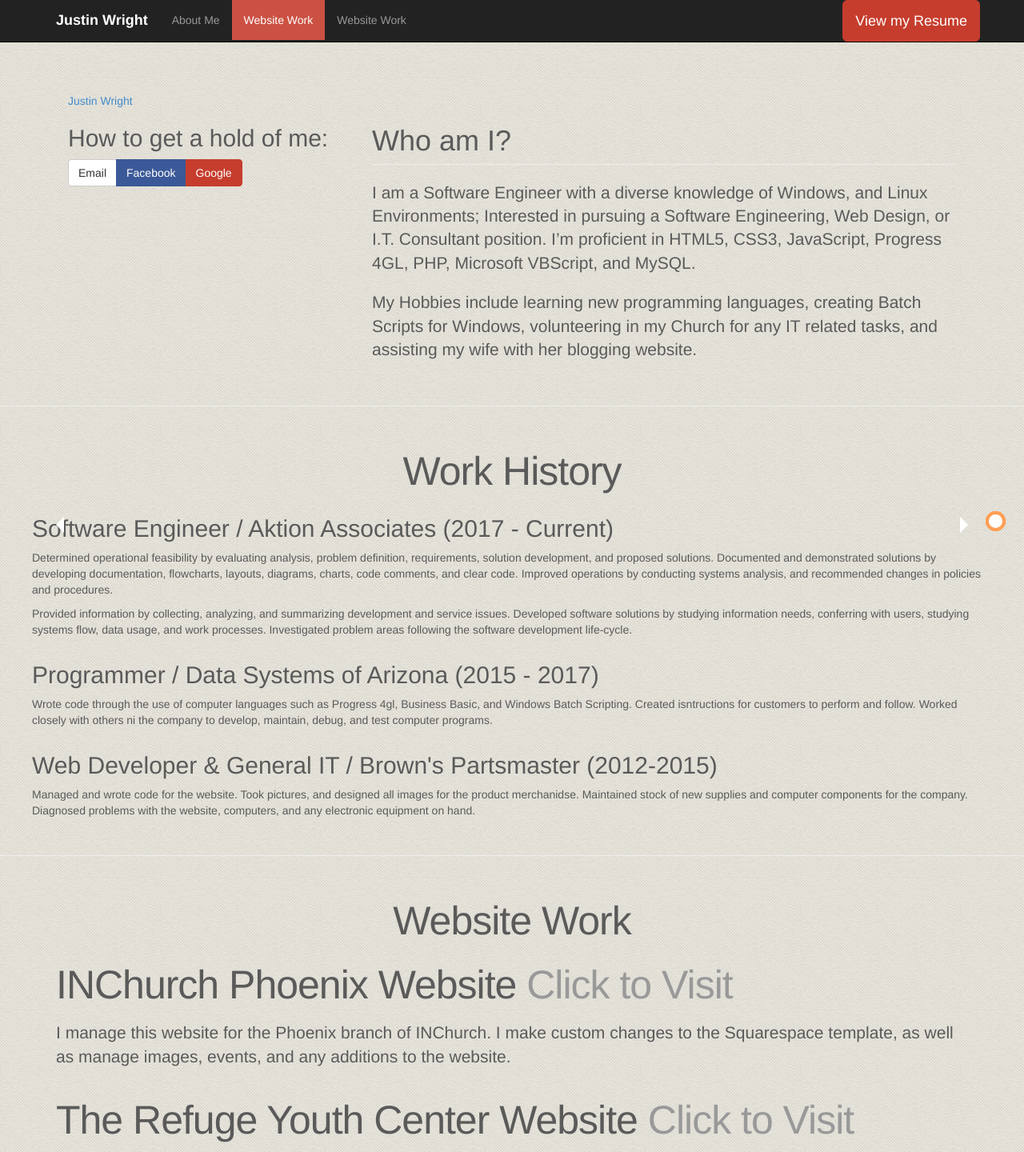
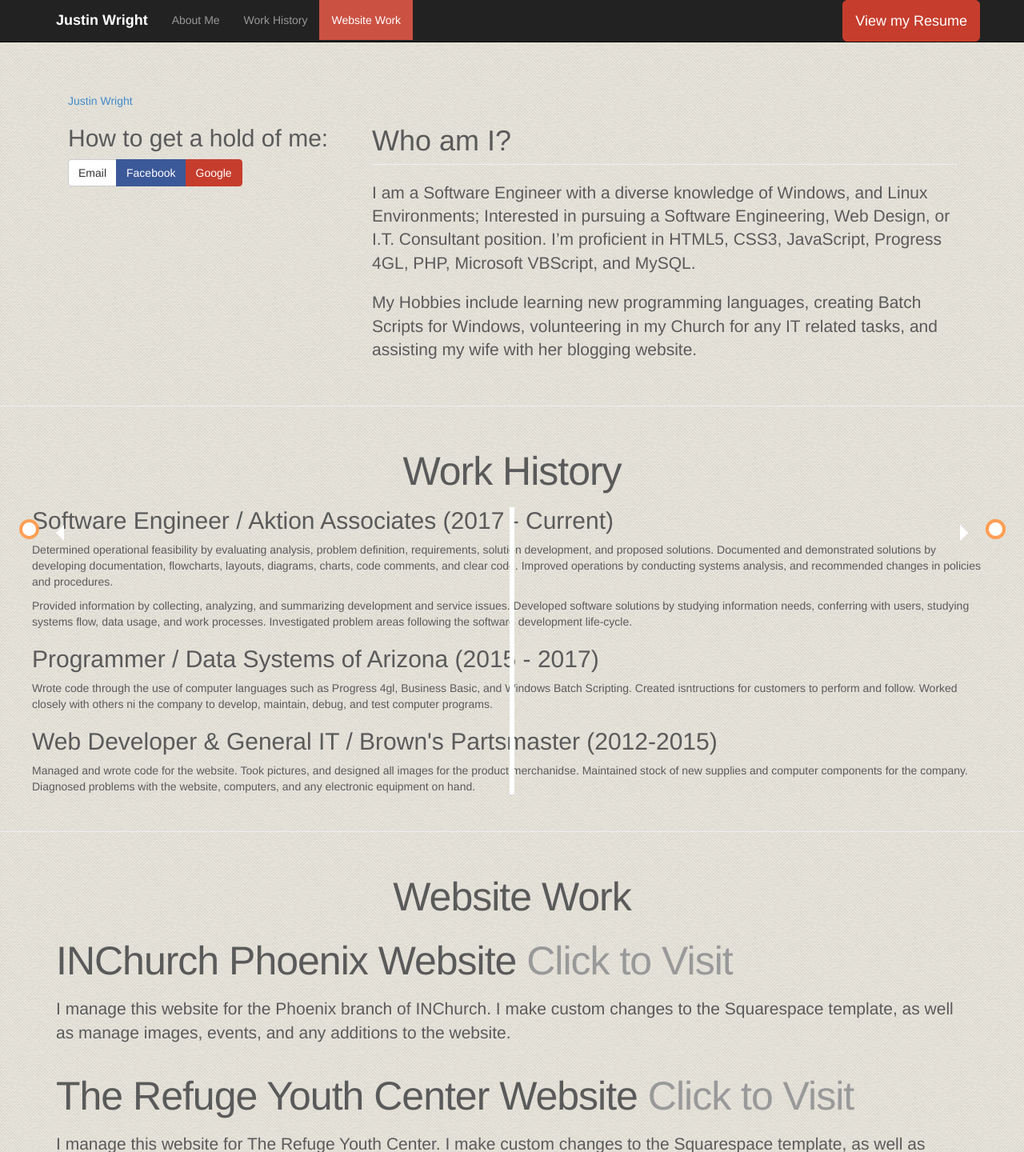
Before and after one commit to jswright91/jswright91.github.io, a PHP site: page / in a window 1280 px wide. Shown: the top 1440 px of the page at 80% size. Run offline with PHP 8.4, Linux system fonts and the light colour scheme; some libraries are stand-ins or nearby versions.

Commit message:
timeline udpates

```diff
--- a/css/carousel.css
+++ b/css/carousel.css
@@ -128,8 +128,18 @@ body {
   z-index: 1;
 }
 
+/* Place the container to the left */
+.tl-left {
+  left: 0;
+}
+
+/* Place the container to the right */
+.tl-right {
+  left: 50%;
+}
+
 /* Add arrows to the left container (pointing right) */
-.pull-left::before {
+.tl-left::before {
   content: " ";
   height: 0;
   position: absolute;
@@ -143,7 +153,7 @@ body {
 }
 
 /* Add arrows to the right container (pointing left) */
-.pull-right::before {
+.tl-right::before {
   content: " ";
   height: 0;
   position: absolute;
@@ -154,6 +164,11 @@ body {
   border: medium solid white;
   border-width: 10px 10px 10px 0;
   border-color: transparent white transparent transparent;
+}
+
+/* Fix the circle for containers on the right side */
+.tl-right::after {
+  left: -16px;
 }
 
 /* The actual content */
@@ -187,12 +202,12 @@ body {
   }
 
 /* Make sure all circles are at the same spot */
-  .pull-left::after, .pull-right::after {
+  .tl-left::after, .tl-right::after {
     left: 15px;
   }
 
 /* Make all right containers behave like the left ones */
-  .pull-right {
+  .tl-right {
     left: 0%;
   }
 }
--- a/index.html
+++ b/index.html
@@ -59,8 +59,8 @@
                     <div id="collapse" class="collapse navbar-collapse">
                         <ul class="nav navbar-nav">
                             <li id="nav-about" class="about"><a target="_self" href="#about">About Me</a></li>
+                            <li id="nav-about" class="about"><a target="_self" href="#work-history">Work History</a></li>
                             <li id="nav-about" class="about"><a target="_self" href="#website">Website Work</a></li>
-                            <li id="nav-about" class="about"><a target="_self" href="#work-history">Website Work</a></li>
                         </ul>
                         <ul class="nav navbar-nav navbar-right">
                             <li><a class="btn btn-lg btn-google btn-block target="_blank" href="uploads/JustinWright-Resume-2018.pdf">View my Resume</a></li>
@@ -102,20 +102,20 @@
         </div><!-- /.container -->
 
         <!-- Start Work History -->
-        <hr class="">
+        <hr id="work-history" class="">
         <div class="row featurette alert">
-            <h2 id="work-history" class="featurette-heading text-center">Work History</h2>
+            <h2 class="featurette-heading text-center">Work History</h2>
             <div class="timeline">
-                <div class="tl-container pull-left">
+                <div class="tl-container tl-left">
                     <h2>Software Engineer / Aktion Associates (2017 - Current)</h2>
                     <p>Determined operational feasibility by evaluating analysis, problem definition, requirements, solution development, and proposed solutions. Documented and demonstrated solutions by developing documentation, flowcharts, layouts, diagrams, charts, code comments, and clear code. Improved operations by conducting systems analysis, and recommended changes in policies and procedures.</p>
                     <p>Provided information by collecting, analyzing, and summarizing development and service issues. Developed software solutions by studying information needs, conferring with users, studying systems flow, data usage, and work processes. Investigated problem areas following the software development life-cycle.</p>
                 </div>
-                <div class="tl-container pull-right">
+                <div class="tl-container tl-right">
                     <h2>Programmer / Data Systems of Arizona (2015 - 2017)</h2>
                     <p>Wrote code through the use of computer languages such as Progress 4gl, Business Basic, and Windows Batch Scripting. Created isntructions for customers to perform and follow. Worked closely with others ni the company to develop, maintain, debug, and test computer programs.</p>
                 </div>
-                <div class="tl-container pull-left">
+                <div class="tl-container tl-left">
                     <h2>Web Developer &amp; General IT / Brown's Partsmaster (2012-2015)</h2>
                     <p>Managed and wrote code for the website. Took pictures, and designed all images for the product merchanidse. Maintained stock of new supplies and computer components for the company. Diagnosed problems with the website, computers, and any electronic equipment on hand.</p>
                 </div>
@@ -123,9 +123,9 @@
         </div>
 
         <!-- START THE WORK EXAMPLES -->
-        <hr class="">
+        <hr id="website" class="">
         <div class="row featurette alert">
-            <h2 id="website" class="featurette-heading text-center">Website Work</h2>
+            <h2 class="featurette-heading text-center">Website Work</h2>
             <!-- 03/08/2018 - JSW - ADD INCHURCH AND THE REFUGE YOUTH CENTER WEBSITES -->
             <!-- INCHURCH PHOENIX -->
             <div class="container">
```
